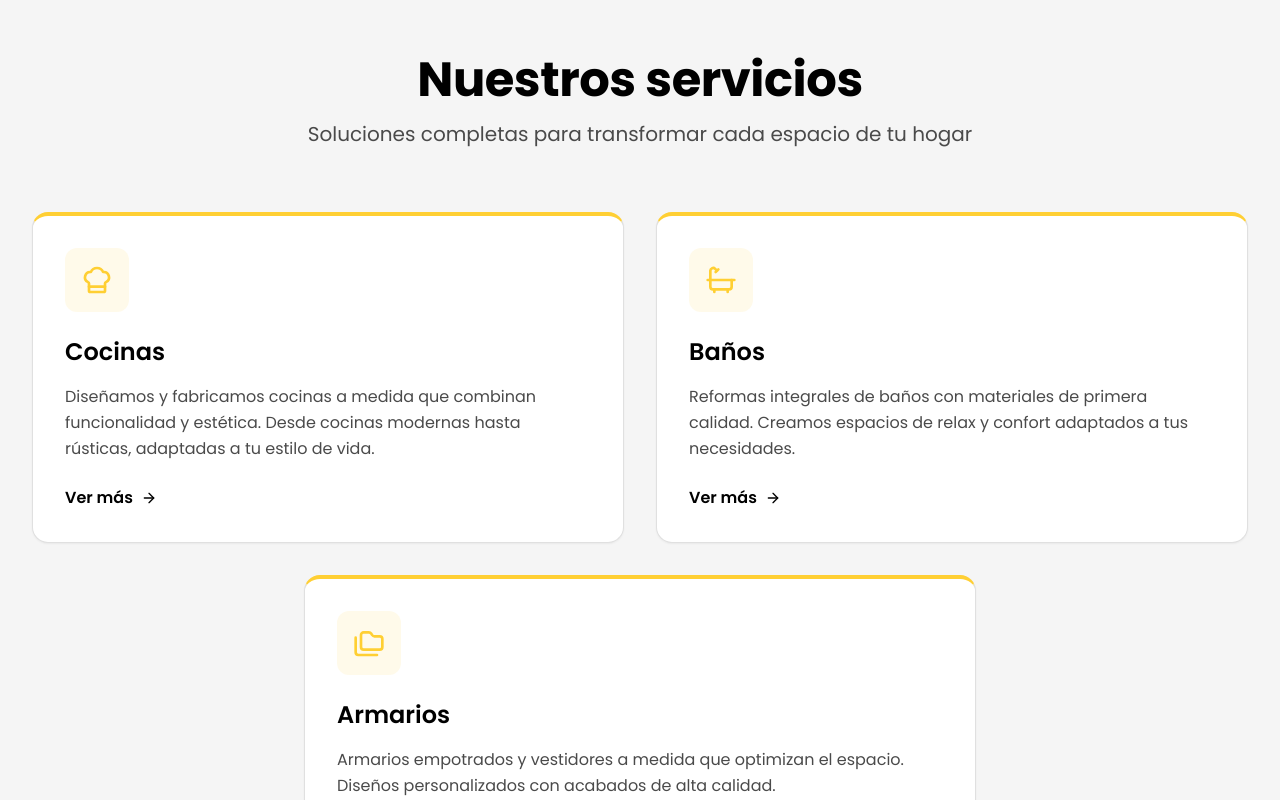
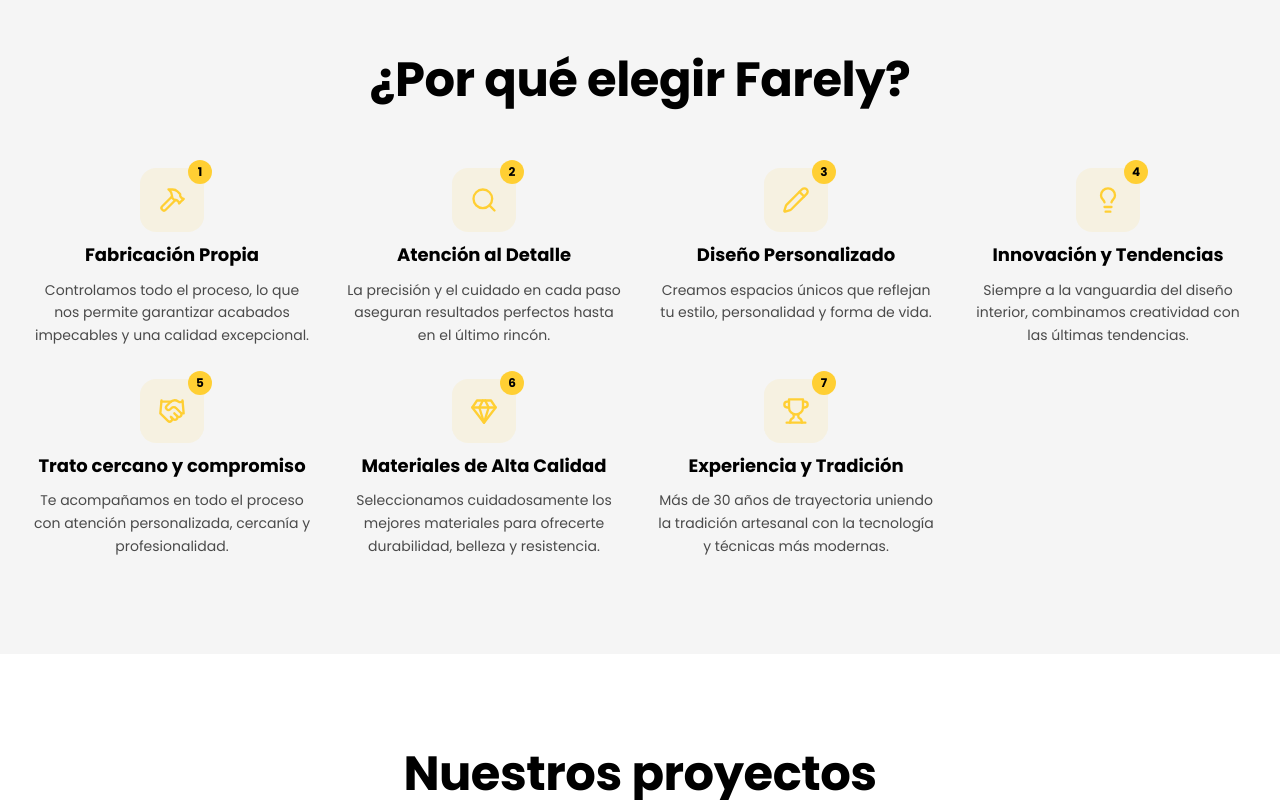
Before and after one commit to aaronyagues4/cocinas-farely, a React (Vite) app in the folder apps/web/: page / in a window 1280 px wide. Shown: the part 840-1640 px from the top of the page. Built offline with nearby package versions, Linux system fonts and the light colour scheme; the HTML template or start-up script is replaced by a standard one.

Commit message:
feat: rediseño homepage — por qué Farely, quitar servicios, mejora hero

```diff
--- a/apps/web/src/pages/HomePage.jsx
+++ b/apps/web/src/pages/HomePage.jsx
@@ -3,11 +3,10 @@
 import { Helmet } from 'react-helmet';
 import { Link } from 'react-router-dom';
 import { motion } from 'framer-motion';
-import { ChefHat, Bath, Folders as Cabinet, ArrowRight } from 'lucide-react';
+import { ArrowRight, Hammer, Search, Pencil, Lightbulb, Handshake, Gem, Trophy } from 'lucide-react';
 import Header from '@/components/Header.jsx';
 import Footer from '@/components/Footer.jsx';
 import FloatingButtons from '@/components/FloatingButtons.jsx';
-import ServiceCard from '@/components/ServiceCard.jsx';
 import TestimonialCard from '@/components/TestimonialCard.jsx';
 import { Button } from '@/components/ui/button';
 
@@ -74,7 +73,7 @@
               Diseño y reforma de cocinas, baños y armarios a medida
             </h1>
             <p className="text-xl md:text-2xl mb-8 text-white/90 leading-relaxed">
-              Transforma tu hogar en la Vega Baja del Segura con soluciones personalizadas
+              Llevamos más de 30 años dando forma a los hogares de la Vega Baja. Cuéntanos tu idea y nosotros nos encargamos del resto.
             </p>
             <div className="flex flex-wrap gap-4">
               <Link to="/contacto">
@@ -100,7 +99,7 @@
         </div>
       </section>
 
-      {/* Services Section - 2+1 Layout */}
+      {/* Por qué elegir Farely */}
       <section className="section-spacing bg-muted text-foreground">
         <div className="container-custom">
           <motion.div
@@ -110,37 +109,39 @@
             transition={{ duration: 0.6 }}
             className="text-center mb-16"
           >
-            <h2 className="text-4xl md:text-5xl font-bold mb-4">Nuestros servicios</h2>
-            <p className="text-xl text-muted-foreground max-w-2xl mx-auto">
-              Soluciones completas para transformar cada espacio de tu hogar
-            </p>
+            <h2 className="text-4xl md:text-5xl font-bold mb-4">¿Por qué elegir Farely?</h2>
           </motion.div>
 
-          <div className="grid grid-cols-1 md:grid-cols-2 gap-8 mb-8">
-            <ServiceCard
-              icon={ChefHat}
-              title="Cocinas"
-              description="Diseñamos y fabricamos cocinas a medida que combinan funcionalidad y estética. Desde cocinas modernas hasta rústicas, adaptadas a tu estilo de vida."
-              link="/servicios#cocinas"
-              delay={0.1}
-            />
-            <ServiceCard
-              icon={Bath}
-              title="Baños"
-              description="Reformas integrales de baños con materiales de primera calidad. Creamos espacios de relax y confort adaptados a tus necesidades."
-              link="/servicios#banos"
-              delay={0.2}
-            />
-          </div>
-
-          <div className="max-w-2xl mx-auto">
-            <ServiceCard
-              icon={Cabinet}
-              title="Armarios"
-              description="Armarios empotrados y vestidores a medida que optimizan el espacio. Diseños personalizados con acabados de alta calidad."
-              link="/servicios#armarios"
-              delay={0.3}
-            />
+          <div className="grid grid-cols-1 sm:grid-cols-2 lg:grid-cols-4 gap-8">
+            {[
+              { num: 1, icon: Hammer,    title: 'Fabricación Propia',          desc: 'Controlamos todo el proceso, lo que nos permite garantizar acabados impecables y una calidad excepcional.' },
+              { num: 2, icon: Search,    title: 'Atención al Detalle',         desc: 'La precisión y el cuidado en cada paso aseguran resultados perfectos hasta en el último rincón.' },
+              { num: 3, icon: Pencil,    title: 'Diseño Personalizado',        desc: 'Creamos espacios únicos que reflejan tu estilo, personalidad y forma de vida.' },
+              { num: 4, icon: Lightbulb, title: 'Innovación y Tendencias',     desc: 'Siempre a la vanguardia del diseño interior, combinamos creatividad con las últimas tendencias.' },
+              { num: 5, icon: Handshake, title: 'Trato cercano y compromiso',  desc: 'Te acompañamos en todo el proceso con atención personalizada, cercanía y profesionalidad.' },
+              { num: 6, icon: Gem,       title: 'Materiales de Alta Calidad',  desc: 'Seleccionamos cuidadosamente los mejores materiales para ofrecerte durabilidad, belleza y resistencia.' },
+              { num: 7, icon: Trophy,    title: 'Experiencia y Tradición',     desc: 'Más de 30 años de trayectoria uniendo la tradición artesanal con la tecnología y técnicas más modernas.' },
+            ].map(({ num, icon: Icon, title, desc }, index) => (
+              <motion.div
+                key={num}
+                initial={{ opacity: 0, y: 20 }}
+                whileInView={{ opacity: 1, y: 0 }}
+                viewport={{ once: true }}
+                transition={{ duration: 0.4, delay: index * 0.08 }}
+                className="flex flex-col items-center text-center gap-3"
+              >
+                <div className="relative">
+                  <div className="w-16 h-16 rounded-2xl bg-primary/10 flex items-center justify-center">
+                    <Icon className="w-7 h-7 text-primary" />
+                  </div>
+                  <span className="absolute -top-2 -right-2 w-6 h-6 rounded-full bg-primary text-primary-foreground text-xs font-bold flex items-center justify-center">
+                    {num}
+                  </span>
+                </div>
+                <h3 className="font-bold text-lg leading-tight">{title}</h3>
+                <p className="text-muted-foreground text-sm leading-relaxed">{desc}</p>
+              </motion.div>
+            ))}
           </div>
         </div>
       </section>
--- a/apps/web/vite.config.js
+++ b/apps/web/vite.config.js
@@ -275,8 +275,7 @@
 		},
 	},
 	build: {
-		outDir: 'dist',  // ← CORREGIDO: ruta local simple
-		outDir: "dist",
+		outDir: 'dist',
 		rollupOptions: {
 			external: [
 				'@babel/parser',
```
